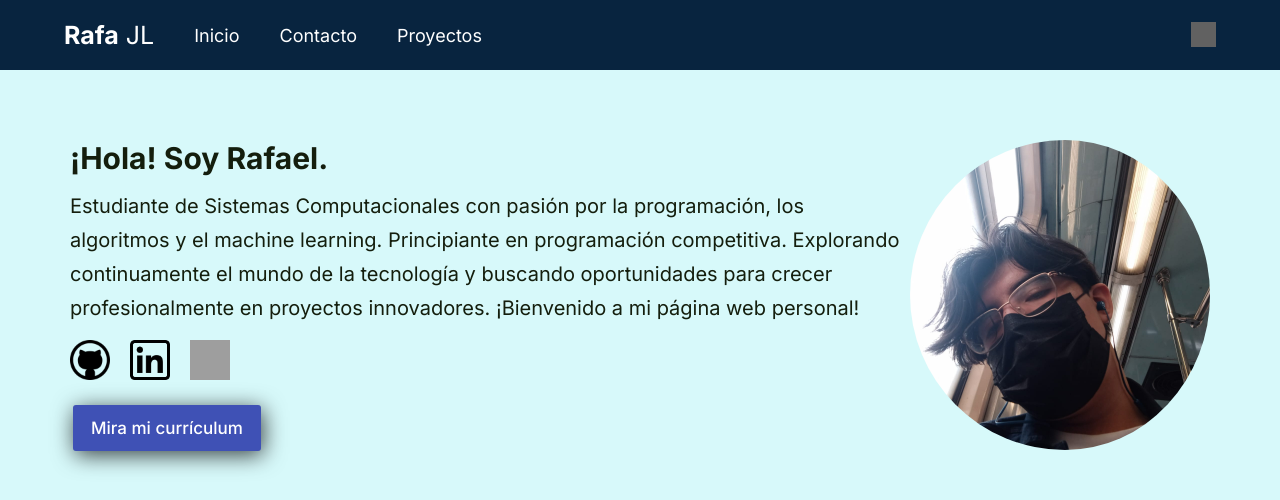
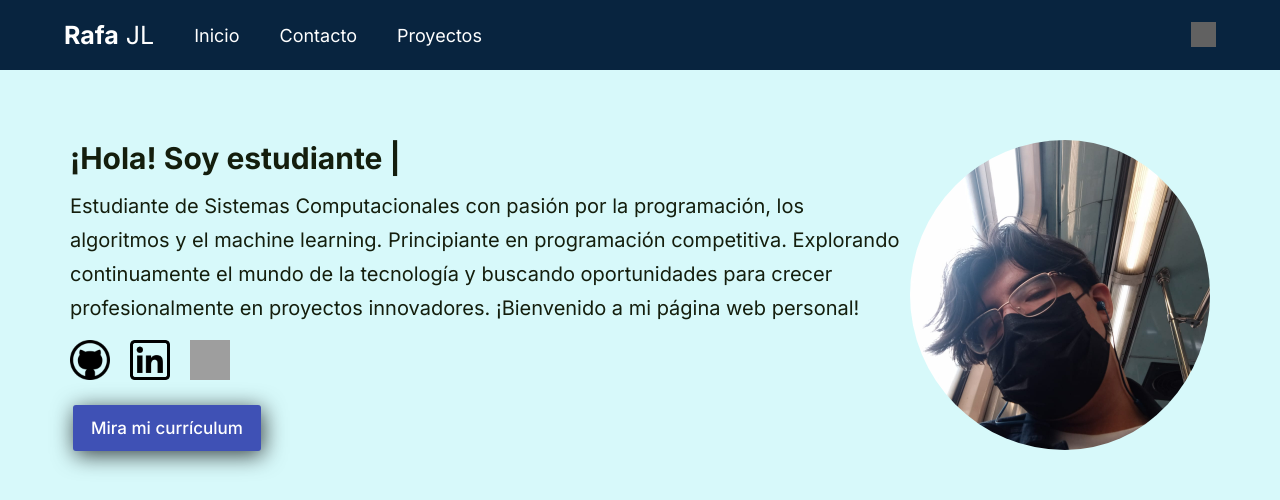
Before and after one commit to rafa238/personal_webpage, a React (Vite) app: page / in a window 1280 px wide. Shown: the top 500 px of the page. Built offline with nearby package versions, Linux system fonts and the light colour scheme; grey boxes are pictures that could not be loaded.

Commit message:
animations added :D

```diff
--- a/package.json
+++ b/package.json
@@ -11,10 +11,12 @@
     "deploy": "gh-pages -d dist"
   },
   "dependencies": {
+    "aos": "^2.3.4",
     "axios": "^1.4.0",
     "react": "^18.2.0",
     "react-dom": "^18.2.0",
-    "react-icons": "^4.10.1"
+    "react-icons": "^4.10.1",
+    "typed.js": "^2.0.16"
   },
   "devDependencies": {
     "@types/react": "^18.2.14",
--- a/src/App.jsx
+++ b/src/App.jsx
@@ -8,8 +8,16 @@ import { DataProvider } from './context/DataProvider'
 import './index.css';
 import './index_m.css';
 import './index_l.css';
+import AOS from "aos";
+import "aos/dist/aos.css";
+import { useEffect } from 'react'
 
 function App() {
+  useEffect(() => {
+    AOS.init();
+  }, [])
+
+
   return (
     <DataProvider>
       <main className='container'>
--- a/src/components/Contact.jsx
+++ b/src/components/Contact.jsx
@@ -8,7 +8,12 @@ export const Contact = () => {
   const {social_media, contact} = useContext(DataContext);
   const {contact_me, send_me, email, phone} = contact;
   return (
-    <div className='contact' id="contact">
+    <div
+      className='contact'
+      id="contact"
+      data-aos="fade-bottom"
+      data-aos-anchor-placement="center-bottom"
+      data-aos-duration="2000">
       <div className='contact__container shadow'>
         <div className='contact__info'>
           <h5>{ contact_me }</h5>
--- a/src/components/Introduction.jsx
+++ b/src/components/Introduction.jsx
@@ -1,34 +1,61 @@
-import React, { Children, useContext, useEffect, useState } from 'react'
+import React, { Children, useContext, useEffect, useRef, useState } from 'react'
 import { DataContext } from '../context/DataProvider'
+import Typed from 'typed.js'
 
 const images = ["mi_foto_cubre.jpg", "mi_foto.jpg"]
 let idx = 0;
 
 export const Introduction = () => {
-  const { greeting, description, resume_check, social_media} = useContext(DataContext);
+  const { greeting, description, resume_check, social_media, adjectives} = useContext(DataContext);
   const [imgIdx, setImgIdx] = useState(idx);
+  const adjs = useRef(null);
 
   useEffect(() => {
+    //change image
     const intervalId = setInterval(function(){
       setImgIdx((idx++) % images.length);
     }, 4000);
 
+    //typed efect
+    const typed = new Typed(adjs.current, {
+      strings: adjectives,
+      typeSpeed: 200,
+      backSpeed: 100,
+      onComplete: (self) => {
+        //wait one second and reset
+        setTimeout(() => {
+          self.reset();
+        }, 1000);
+      }
+    });
+
     return () => {
+      //interval image
       clearInterval(intervalId);
+      //interval typing
+      typed.destroy();
     }
-  }, []);
+  }, [adjectives]);
 
 
   return (
     <section className='presen'>
       <figcaption className='presen__pictures'>
-        <img src={ images[imgIdx] } alt='Rafael Juarez Laureano fotografia'/>
+        <img
+          data-aos="fade-left"
+          data-aos-duration="3000"
+          src={ images[imgIdx] }
+          alt='Rafael Juarez Laureano fotografia'/>
       </figcaption>
       <div className='presen__main'>
-        <h1 className='presen__main-greeting'>{ greeting }</h1>
+        <h1 className='presen__main-greeting'>
+          { greeting } <span ref={ adjs }></span>
+        </h1>
         <p className='presen__main-description'>{ description }</p>
       </div>
-      <div className='social__container'>
+      <div className='social__container'
+        data-aos="fade-right"
+        data-aos-duration="3000">
         <a href={ social_media["github"] } target='__blank'>
             <img src='assets/github.png' alt='Rafael github'/>
         </a>
--- a/src/components/ProjectCard.jsx
+++ b/src/components/ProjectCard.jsx
@@ -7,7 +7,11 @@ export const ProjectCard = (project) => {
     const images = (project.images) ? project.images : "escom.jpg";
     const {name, description, bullets, technologies} = project;
     return (
-        <article className='projects__card'>
+        <article
+            className='projects__card'
+            data-aos="fade-up"
+            data-aos-anchor-placement="top-bottom"
+            data-aos-duration="2000">
             <div className='card__header'>
                 <img src={ images } />
                 <h5 className='card__header-title'>{ name }</h5>
--- a/src/db/strings_en.json
+++ b/src/db/strings_en.json
@@ -1,5 +1,5 @@
 {
-    "greeting": "Hello! I'm Rafael.",
+    "greeting": "Hello! I'm ",
     "description": "Computer Systems student with a passion for programming, algorithms, and machine learning. Beginner in competitive programming. Continually exploring the world of technology and seeking opportunities to grow professionally in innovative projects. Welcome to my personal webpage!",
     "social_media": {
         "github": "https://github.com/rafa238",
@@ -22,5 +22,6 @@
         "subject": "Subject",
         "content": "Content"
     },
-    "form_success": "Message sent successfully!"
+    "form_success": "Message sent successfully!",
+    "adjectives": ["Rafael.", "SWE student.", "programmer.", "gamer."]
 }
--- a/src/db/strings_es.json
+++ b/src/db/strings_es.json
@@ -1,5 +1,5 @@
 {
-    "greeting": "¡Hola! Soy Rafael.",
+    "greeting": "¡Hola! Soy ",
     "description": "Estudiante de Sistemas Computacionales con pasión por la programación, los algoritmos y el machine learning. Principiante en programación competitiva. Explorando continuamente el mundo de la tecnología y buscando oportunidades para crecer profesionalmente en proyectos innovadores.\n ¡Bienvenido a mi página web personal!",
     "social_media": {
         "github": "https://github.com/rafa238",
@@ -22,5 +22,6 @@
         "subject": "Motivo",
         "content": "Contenido"
     },
-    "form_success": "¡Message enviado con éxito!"
+    "form_success": "¡Message enviado con éxito!",
+    "adjectives": ["Rafael.", "estudiante de Ingeniería.", "programador.", "gamer."]
 }
--- a/src/index.css
+++ b/src/index.css
@@ -69,6 +69,7 @@ html {
   align-items: center;
   height: 7rem;
   width: 100%;
+  z-index: 1;
 }
 
 .nav__left {
@@ -368,4 +369,9 @@ textarea:hover,
   width: 4rem;
   height: 4rem;
   margin: 0 1rem;
+  transition: transform 0.6s;
 }
+
+.social__container img:hover {
+  transform: rotate(360deg);
+}
```
Also changed, not shown: 1 other file (tests, documents, lock files or other folders).
